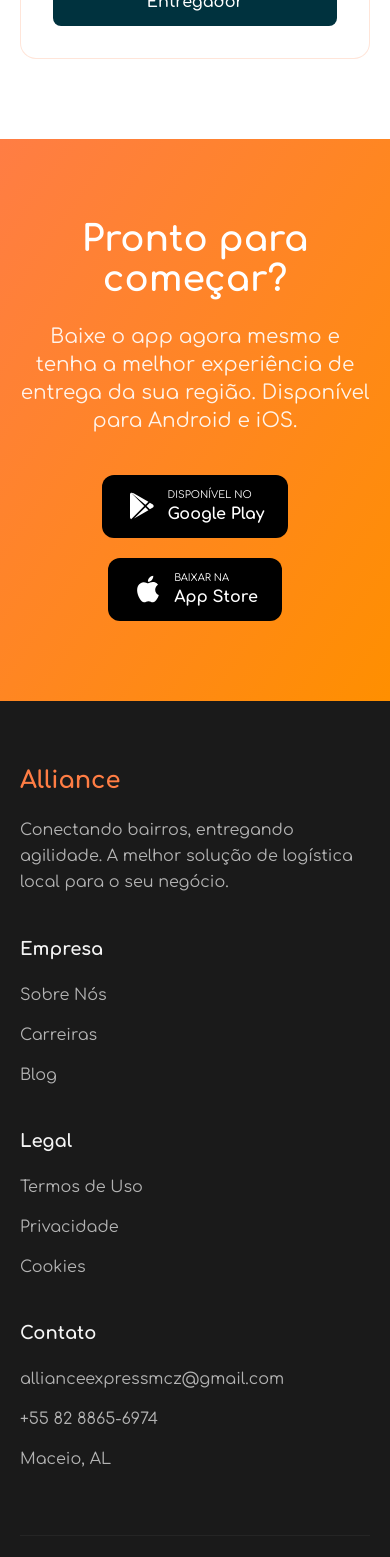
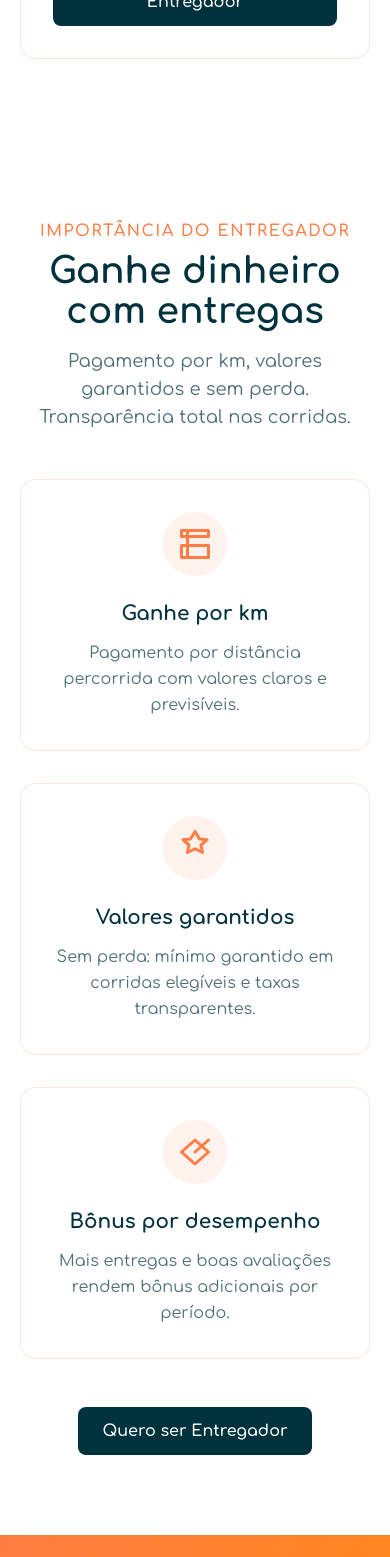
Before and after one commit to criaappoficial/alliance-entregas-website, a React (Vite) app: page / in a window 390 px wide. Shown: the part 6680-8237 px from the top of the page. Built offline with nearby package versions, Linux system fonts and the light colour scheme.

Commit message:
new pg CaurierBenefits

```diff
--- a/src/App.tsx
+++ b/src/App.tsx
@@ -5,6 +5,7 @@
 import { Features } from "./components/Features";
 // import { Pricing } from "./components/Pricing";
 import { Contact } from "./components/Contact";
+import { CourierBenefits } from "./components/CourierBenefits";
 import { Download } from "./components/Download";
 import { Footer } from "./components/Footer";
 import { ThemeToggle } from "./components/ThemeToggle";
@@ -18,8 +19,8 @@
         <About />
         <HowItWorks />
         <Features />
-        {/* <Pricing /> */}
         <Contact />
+        <CourierBenefits />
         <Download />
       </main>
       <Footer />
--- /dev/null
+++ b/src/components/CourierBenefits.tsx
@@ -0,0 +1,74 @@
+export const CourierBenefits = () => {
+  const benefits = [
+    {
+      title: "Ganhe por km",
+      description:
+        "Pagamento por distância percorrida com valores claros e previsíveis.",
+      icon: (
+        <svg width="36" height="36" viewBox="0 0 24 24" fill="none" stroke="currentColor" strokeWidth="2" strokeLinecap="round" strokeLinejoin="round">
+          <path d="M3 3h18v4H3z"></path>
+          <path d="M3 13h18v8H3z"></path>
+          <path d="M7 3v18"></path>
+        </svg>
+      ),
+    },
+    {
+      title: "Valores garantidos",
+      description:
+        "Sem perda: mínimo garantido em corridas elegíveis e taxas transparentes.",
+      icon: (
+        <svg width="36" height="36" viewBox="0 0 24 24" fill="none" stroke="currentColor" strokeWidth="2" strokeLinecap="round" strokeLinejoin="round">
+          <path d="M12 1l3 5 5 .5-4 3.5 1 5-5-2.5-5 2.5 1-5-4-3.5 5-.5z"></path>
+        </svg>
+      ),
+    },
+    {
+      title: "Bônus por desempenho",
+      description:
+        "Mais entregas e boas avaliações rendem bônus adicionais por período.",
+      icon: (
+        <svg width="36" height="36" viewBox="0 0 24 24" fill="none" stroke="currentColor" strokeWidth="2" strokeLinecap="round" strokeLinejoin="round">
+          <path d="M12 20l9-8-9-8-9 8 9 8z"></path>
+          <path d="M12 12l9-8"></path>
+        </svg>
+      ),
+    },
+  ];
+
+  return (
+    <section id="courier-benefits" className="section-padding bg-white dark:bg-dark-bg scroll-mt-24">
+      <div className="container-custom">
+        <div className="text-center mb-12">
+          <span className="text-primary font-semibold uppercase tracking-widest">Importância do Entregador</span>
+          <h2 className="text-4xl font-extrabold mt-2 text-light-text dark:text-dark-text">Ganhe dinheiro com entregas</h2>
+          <p className="text-lg text-light-text/70 dark:text-dark-text/70 mt-4 max-w-2xl mx-auto">
+            Pagamento por km, valores garantidos e sem perda. Transparência total nas corridas.
+          </p>
+        </div>
+
+        <div className="grid grid-cols-1 md:grid-cols-3 gap-8">
+          {benefits.map((item, idx) => (
+            <div key={idx} className="glass-card p-8 rounded-2xl text-center hover:shadow-xl transition-all duration-300">
+              <div className="w-16 h-16 rounded-full bg-primary/10 flex items-center justify-center mx-auto mb-6 text-primary">
+                {item.icon}
+              </div>
+              <h3 className="text-xl font-bold mb-3 text-light-text dark:text-dark-text">{item.title}</h3>
+              <p className="text-light-text/70 dark:text-dark-text/70 leading-relaxed">{item.description}</p>
+            </div>
+          ))}
+        </div>
+
+        <div className="text-center mt-12">
+          <a
+            href="https://forms.gle/QyiLRGWWUN6FaJis9"
+            target="_blank"
+            rel="noopener noreferrer"
+            className="btn bg-secondary text-white hover:bg-secondary/90"
+          >
+            Quero ser Entregador
+          </a>
+        </div>
+      </div>
+    </section>
+  );
+};
```
